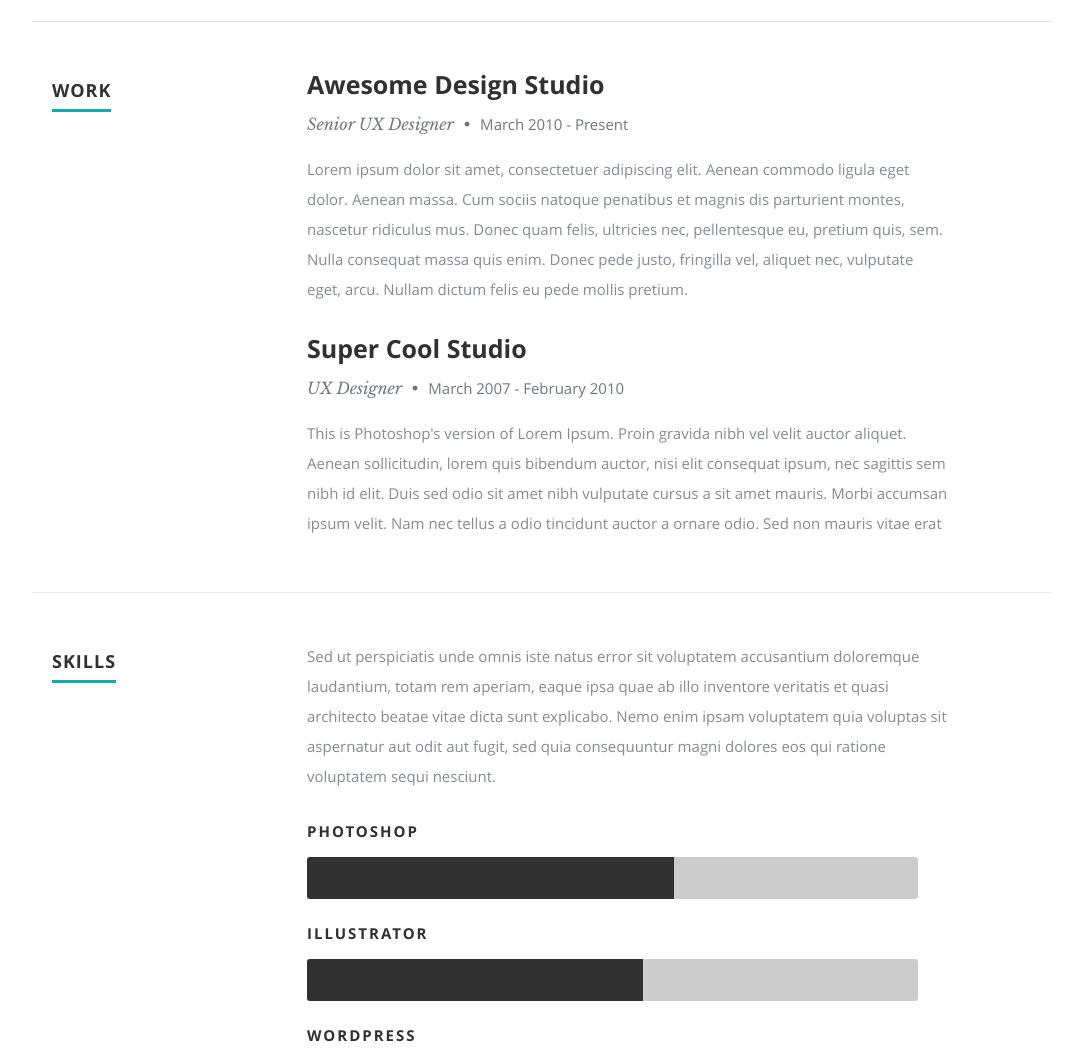
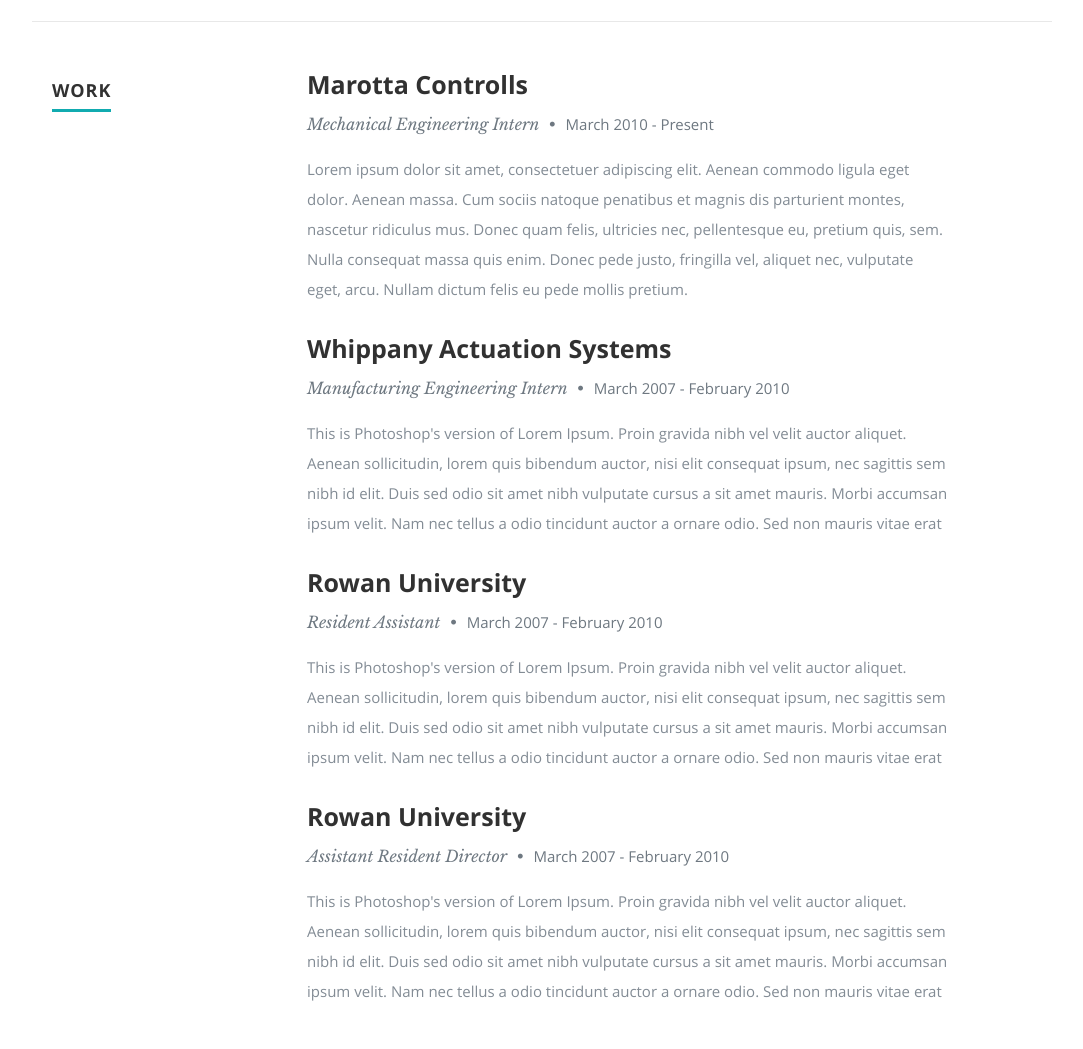
Before and after one commit to ajb1102/ajb1102.github.io, a plain HTML site: page index.html in a window 1280 px wide. Shown: the part 1997-3046 px from the top of the page, without its empty margins (98-1181 px from the left). Drawn offline with nearby package versions, Linux system fonts and the light colour scheme.

Commit message:
Added Work

```diff
--- a/index.html
+++ b/index.html
@@ -202,8 +202,8 @@
 
                <div class="twelve columns">
 
-                  <h3>Awesome Design Studio</h3>
-                  <p class="info">Senior UX Designer <span>&bull;</span> <em class="date">March 2010 - Present</em></p>
+                  <h3>Marotta Controlls</h3>
+                  <p class="info">Mechanical Engineering Intern <span>&bull;</span> <em class="date">March 2010 - Present</em></p>
 
                   <p>
                   Lorem ipsum dolor sit amet, consectetuer adipiscing elit. Aenean commodo ligula eget dolor. Aenean massa.
@@ -220,8 +220,42 @@
 
                <div class="twelve columns">
 
-                  <h3>Super Cool Studio</h3>
-                  <p class="info">UX Designer <span>&bull;</span> <em class="date">March 2007 - February 2010</em></p>
+                  <h3>Whippany Actuation Systems</h3>
+                  <p class="info">Manufacturing Engineering Intern <span>&bull;</span> <em class="date">March 2007 - February 2010</em></p>
+
+                  <p>
+                  This is Photoshop's version  of Lorem Ipsum. Proin gravida nibh vel velit auctor aliquet.
+                  Aenean sollicitudin, lorem quis bibendum auctor, nisi elit consequat ipsum, nec sagittis sem
+                  nibh id elit. Duis sed odio sit amet nibh vulputate cursus a sit amet mauris. Morbi accumsan
+                  ipsum velit. Nam nec tellus a odio tincidunt auctor a ornare odio. Sed non  mauris vitae erat
+                  </p>
+
+               </div>
+
+            </div> <!-- item end -->
+            <div class="row item">
+
+               <div class="twelve columns">
+
+                  <h3>Rowan University</h3>
+                  <p class="info">Resident Assistant <span>&bull;</span> <em class="date">March 2007 - February 2010</em></p>
+
+                  <p>
+                  This is Photoshop's version  of Lorem Ipsum. Proin gravida nibh vel velit auctor aliquet.
+                  Aenean sollicitudin, lorem quis bibendum auctor, nisi elit consequat ipsum, nec sagittis sem
+                  nibh id elit. Duis sed odio sit amet nibh vulputate cursus a sit amet mauris. Morbi accumsan
+                  ipsum velit. Nam nec tellus a odio tincidunt auctor a ornare odio. Sed non  mauris vitae erat
+                  </p>
+
+               </div>
+
+            </div> <!-- item end -->
+            <div class="row item">
+
+               <div class="twelve columns">
+
+                  <h3>Rowan University</h3>
+                  <p class="info">Assistant Resident Director <span>&bull;</span> <em class="date">March 2007 - February 2010</em></p>
 
                   <p>
                   This is Photoshop's version  of Lorem Ipsum. Proin gravida nibh vel velit auctor aliquet.
```
